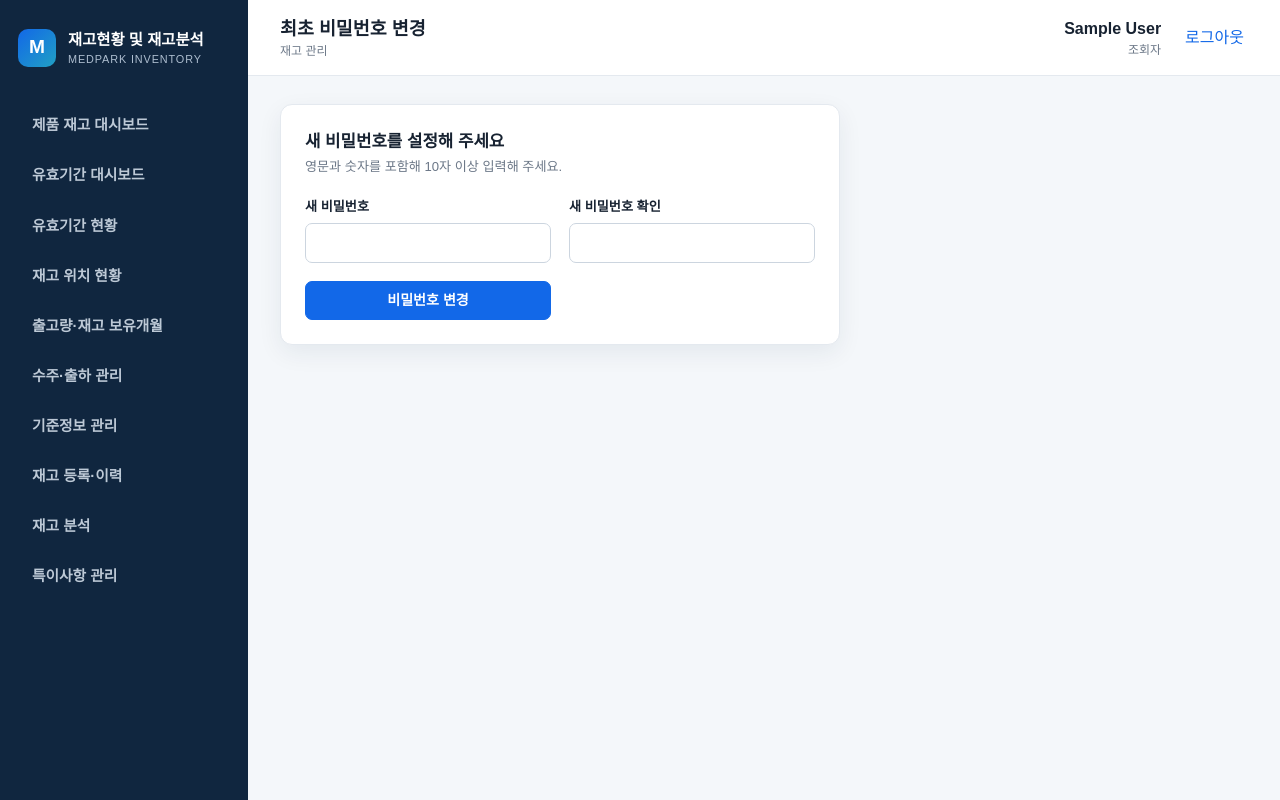
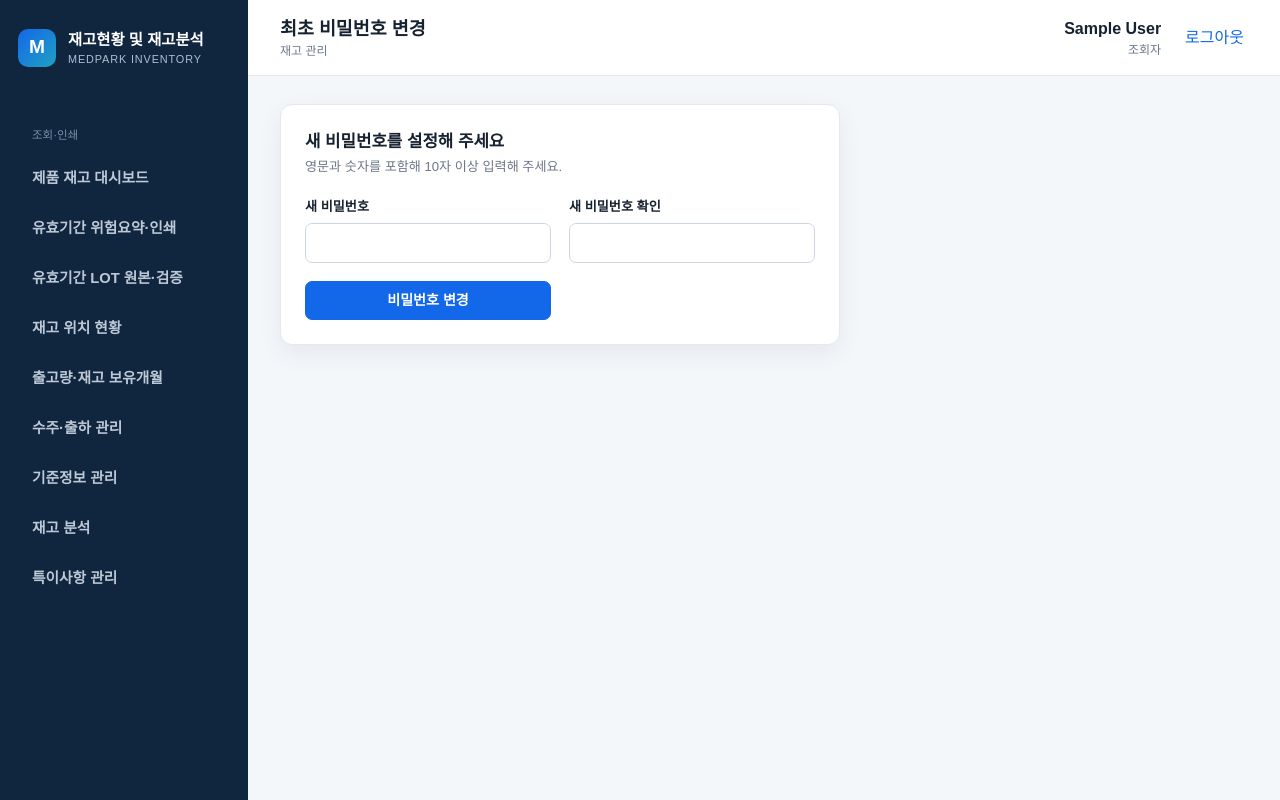
Before and after one commit to MedPark-git/space10, a Flask app: page /password/first in a window 1280 px wide. Run offline with Flask 3, Linux system fonts and the light colour scheme; the visitor is signed in with stand-in values (Sample User, id 1); some libraries are stand-ins or nearby versions.

Commit message:
Clarify dashboard roles and mark input menus

```diff
--- a/templates/base.html
+++ b/templates/base.html
@@ -1,14 +1,14 @@
-<!doctype html><html lang="ko"><head><meta charset="utf-8"><meta name="viewport" content="width=device-width,initial-scale=1"><title>{% block title %}재고현황 및 재고분석{% endblock %}</title><link rel="stylesheet" href="{{ url_for('static',filename='app.css',v='20260917-2105') }}"><link rel="stylesheet" href="{{ url_for('static',filename='dashboard.css',v='20260918-1650') }}"><link rel="stylesheet" href="{{ url_for('static',filename='dashboard_v2.css',v='20260918-0945') }}"></head>
+<!doctype html><html lang="ko"><head><meta charset="utf-8"><meta name="viewport" content="width=device-width,initial-scale=1"><title>{% block title %}재고현황 및 재고분석{% endblock %}</title><link rel="stylesheet" href="{{ url_for('static',filename='app.css',v='20260917-2105') }}"><link rel="stylesheet" href="{{ url_for('static',filename='dashboard.css',v='20260918-1650') }}"><link rel="stylesheet" href="{{ url_for('static',filename='dashboard_v2.css',v='20260918-0945') }}"><style>.sidebar nav a{position:relative}.nav-badge{float:right;margin-left:7px;padding:2px 5px;border-radius:8px;background:#fff0c7;color:#765100;font-size:9px;font-weight:900;line-height:1.35}.nav-badge.setup{background:#e5edf3;color:#39566a}.nav-help{display:block;margin:7px 12px 2px;padding:7px 8px;border:1px solid rgba(255,255,255,.16);border-radius:5px;color:#c9d8e2;font-size:9px;line-height:1.45}.nav-help b{color:#ffe29a}</style></head>
 <body>{% if current_user.is_authenticated %}<aside class="sidebar"><div class="brand"><span class="brand-mark">M</span><div><strong>재고현황 및 재고분석</strong><small>MEDPARK INVENTORY</small></div></div><nav>
-<a class="{{ 'active' if request.endpoint=='expiry.dashboard' }}" href="{{ url_for('expiry.dashboard') }}">제품 재고 대시보드</a>{% if current_user.role in ['admin','editor'] %}<a class="{{ 'active' if request.endpoint=='expiry.product_order' }}" href="{{ url_for('expiry.product_order') }}">제품 순서 설정</a>{% endif %}{% if current_user.role in ['admin','editor'] %}<a class="{{ 'active' if request.endpoint=='expiry.unit_costs' }}" href="{{ url_for('expiry.unit_costs') }}">ICUBE 제조원가 관리</a>{% endif %}
-<a class="{{ 'active' if request.endpoint=='expiry.dashboard_expiry' }}" href="{{ url_for('expiry.dashboard_expiry') }}">유효기간 대시보드</a>
-<a class="{{ 'active' if request.endpoint=='expiry.index' }}" href="{{ url_for('expiry.index') }}">유효기간 현황</a>
+<span class="nav-label">조회·인쇄</span>
+<a class="{{ 'active' if request.endpoint=='expiry.dashboard' }}" href="{{ url_for('expiry.dashboard') }}">제품 재고 대시보드</a>
+<a class="{{ 'active' if request.endpoint=='expiry.dashboard_expiry' }}" href="{{ url_for('expiry.dashboard_expiry') }}">유효기간 위험요약·인쇄</a>
+<a class="{{ 'active' if request.endpoint=='expiry.index' }}" href="{{ url_for('expiry.index') }}">유효기간 LOT 원본·검증</a>
 <a class="{{ 'active' if request.endpoint=='expiry.inventory_location' }}" href="{{ url_for('expiry.inventory_location') }}">재고 위치 현황</a>
-<a class="{{ 'active' if request.endpoint in ['expiry.shipment_analysis','expiry.shipment_download'] }}" href="{{ url_for('expiry.shipment_analysis') }}">출고량·재고 보유개월</a>
-<a class="{{ 'active' if request.endpoint=='expiry.order_fulfillment' }}" href="{{ url_for('expiry.order_fulfillment') }}">수주·출하 관리</a>
-{% if current_user.role in ['admin','editor'] %}<a class="{{ 'active' if request.endpoint in ['expiry.product_display_master','expiry.product_display_master_download'] }}" href="{{ url_for('expiry.product_display_master') }}">제품 기준표 관리</a>{% endif %}
-<a class="{{ 'active' if request.endpoint=='expiry.master_data' or request.endpoint in ['expiry.reference_list','expiry.import_data','expiry.preview','expiry.alerts'] }}" href="{{ url_for('expiry.master_data') }}">기준정보 관리</a>
-<a class="{{ 'active' if request.endpoint=='expiry.stock_history' }}" href="{{ url_for('expiry.stock_history') }}">재고 등록·이력</a>
+<a class="{{ 'active' if request.endpoint in ['expiry.shipment_analysis','expiry.shipment_download'] }}" href="{{ url_for('expiry.shipment_analysis') }}">출고량·재고 보유개월{% if current_user.role in ['admin','editor'] %}<span class="nav-badge">자료입력</span>{% endif %}</a>
+<a class="{{ 'active' if request.endpoint=='expiry.order_fulfillment' }}" href="{{ url_for('expiry.order_fulfillment') }}">수주·출하 관리{% if current_user.role in ['admin','editor'] %}<span class="nav-badge">일일입력</span>{% endif %}</a>
+{% if current_user.role in ['admin','editor'] %}<span class="nav-label">데이터 입력·설정</span><span class="nav-help"><b>노란 표시</b>는 자료를 주기적으로 붙여넣거나 갱신하는 화면입니다.</span><a class="{{ 'active' if request.endpoint=='expiry.stock_history' }}" href="{{ url_for('expiry.stock_history') }}">ERP 재고 등록·이력<span class="nav-badge">자료입력</span></a><a class="{{ 'active' if request.endpoint=='expiry.unit_costs' }}" href="{{ url_for('expiry.unit_costs') }}">ICUBE 제조원가 관리<span class="nav-badge">월별입력</span></a><a class="{{ 'active' if request.endpoint in ['expiry.product_display_master','expiry.product_display_master_download'] }}" href="{{ url_for('expiry.product_display_master') }}">제품 기준표 관리<span class="nav-badge setup">기준설정</span></a><a class="{{ 'active' if request.endpoint=='expiry.product_order' }}" href="{{ url_for('expiry.product_order') }}">제품 순서·공장 설정<span class="nav-badge setup">기준설정</span></a>{% endif %}
+<a class="{{ 'active' if request.endpoint=='expiry.master_data' or request.endpoint in ['expiry.reference_list','expiry.import_data','expiry.preview','expiry.alerts'] }}" href="{{ url_for('expiry.master_data') }}">기준정보 관리{% if current_user.role in ['admin','editor'] %}<span class="nav-badge setup">기준설정</span>{% endif %}</a>
 <a class="{{ 'active' if request.endpoint=='expiry.analysis' }}" href="{{ url_for('expiry.analysis') }}">재고 분석</a>
-<a class="{{ 'active' if request.endpoint and request.endpoint.startswith('expiry.special_') }}" href="{{ url_for('expiry.special_rules') }}">특이사항 관리</a>{% if current_user.role in ['admin','editor'] %}<a class="{{ 'active' if request.endpoint=='expiry.warehouse_classes' }}" href="{{ url_for('expiry.warehouse_classes') }}">창고 분류 관리</a>{% endif %}{% if current_user.role=='admin' %}<span class="nav-label">관리</span><a class="{{ 'active' if request.endpoint=='users' }}" href="{{ url_for('users') }}">사용자 관리</a><a class="{{ 'active' if request.endpoint=='audit_logs' }}" href="{{ url_for('audit_logs') }}">감사 로그</a>{% endif %}</nav></aside>
+<a class="{{ 'active' if request.endpoint and request.endpoint.startswith('expiry.special_') }}" href="{{ url_for('expiry.special_rules') }}">특이사항 관리{% if current_user.role in ['admin','editor'] %}<span class="nav-badge setup">기준설정</span>{% endif %}</a>{% if current_user.role in ['admin','editor'] %}<a class="{{ 'active' if request.endpoint=='expiry.warehouse_classes' }}" href="{{ url_for('expiry.warehouse_classes') }}">창고 분류 관리<span class="nav-badge setup">기준설정</span></a>{% endif %}{% if current_user.role=='admin' %}<span class="nav-label">관리</span><a class="{{ 'active' if request.endpoint=='users' }}" href="{{ url_for('users') }}">사용자 관리</a><a class="{{ 'active' if request.endpoint=='audit_logs' }}" href="{{ url_for('audit_logs') }}">감사 로그</a>{% endif %}</nav></aside>
 <div class="app"><header><button class="mobile-menu" aria-label="메뉴">☰</button><div><b>{% block page_title %}대시보드{% endblock %}</b><small>{% block breadcrumb %}재고 관리{% endblock %}</small></div><div class="user"><a href="{{ url_for('profile') }}"><b>{{ current_user.name }}</b><small>{{ {'admin':'관리자','editor':'편집자','viewer':'조회자'}[current_user.role] }}</small></a><form method="post" action="{{ url_for('logout') }}"><input type="hidden" name="csrf_token" value="{{ csrf_token() }}"><button class="link">로그아웃</button></form></div></header><main>{% for category,message in get_flashed_messages(with_categories=true) %}<div class="toast {{ category }}">{{ message }}</div>{% endfor %}{% block content %}{% endblock %}</main></div>{% endif %}<script src="{{ url_for('static',filename='app.js',v='20260917-2105') }}"></script></body></html>
```
